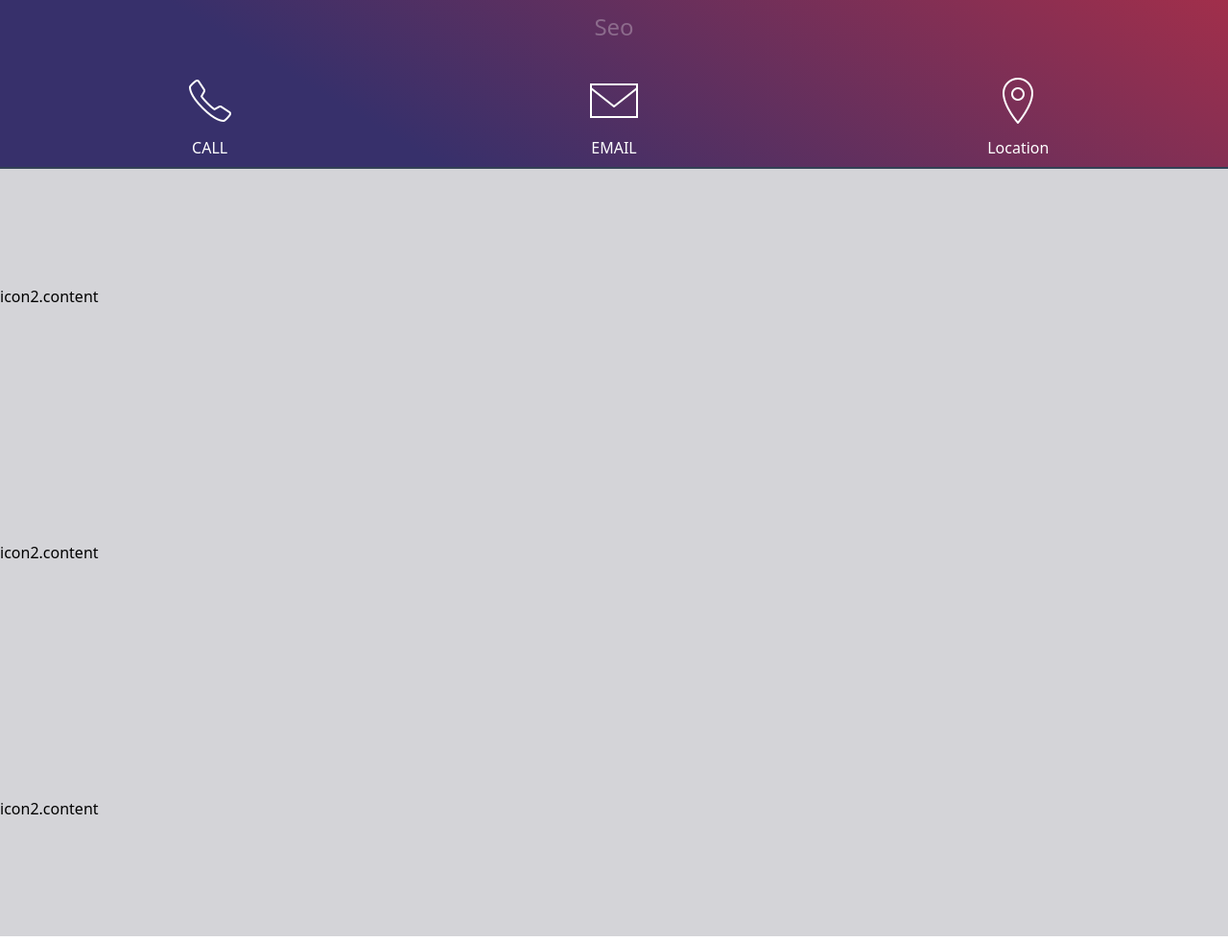
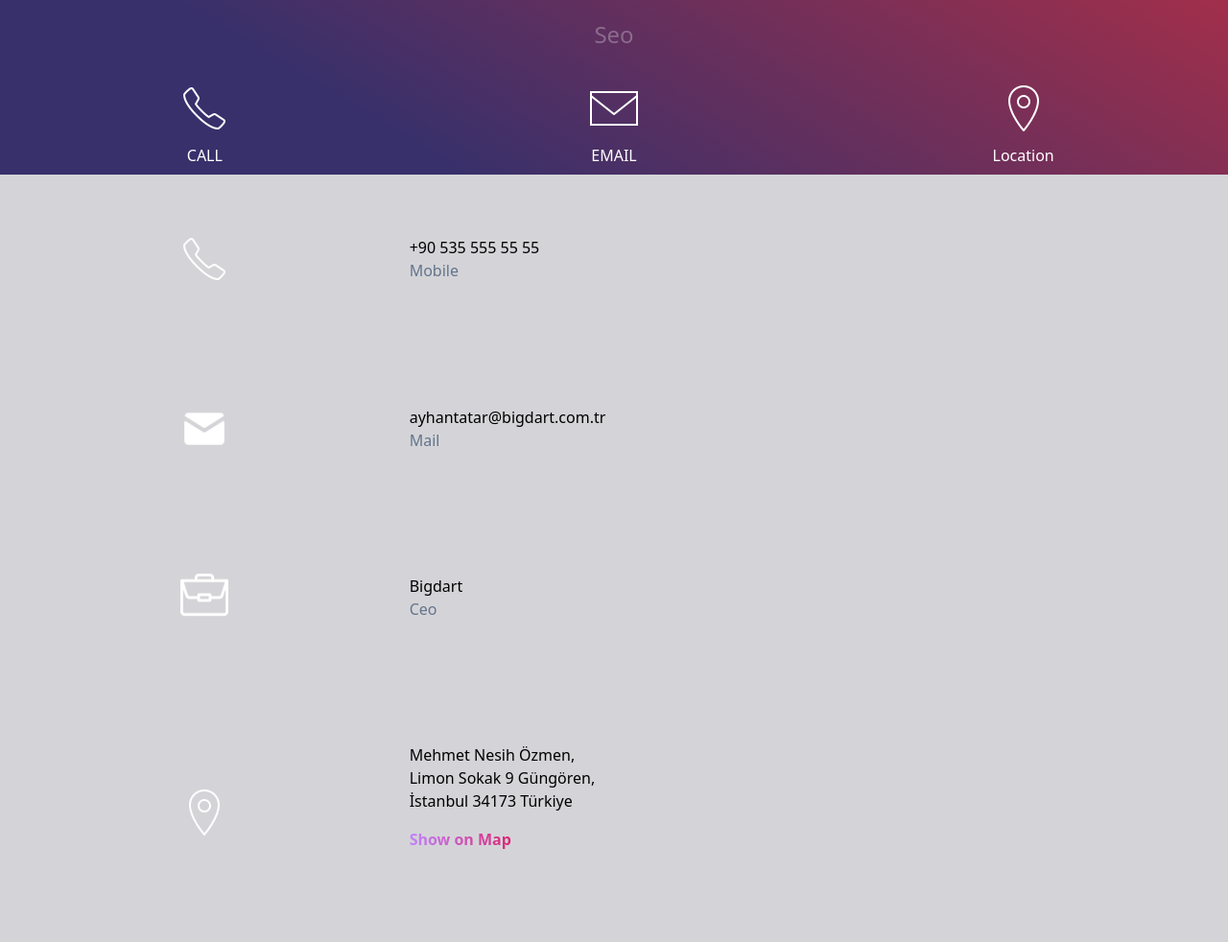
Before and after one commit to berkmehmetguler/vCard-bigdart, a plain HTML site: page index.html in a window 1280 px wide. Shown: the part 388-1370 px from the top of the page at 96% size. Drawn offline with nearby package versions, Linux system fonts and the light colour scheme.

Commit message:
bottom add

```diff
--- a/index.html
+++ b/index.html
@@ -8,37 +8,53 @@
   <title>Document</title>
   <link rel="stylesheet" href="style.css" />
   <script src="https://cdn.tailwindcss.com"></script>
+
 </head>
 
 <body>
   <div class="text-center mx-auto">
-    <div class="flex flex-col justify-content-center pt-4 gap-4 bg-grad">
+    <div class="flex flex-col justify-content-center py-2 space-y-2 gap-4 bg-grad">
       <div class="logo flex items-center justify-center mt-4">
         <img src="/images/pp.png" alt="Ayhan Tatar"
-          class="w-[150px] h-[150px] md:w-[300px] md:h-[300px] rounded-full" />
+          class="w-[170px] h-[170px] md:w-[300px] md:h-[300px] rounded-full" />
       </div>
       <h1 class="text-bold text-white text-3xl">Ayhan Tatar</h1>
       <h3 class="text-zinc-100/30  text-2xl">Seo</h3>
-      <div class="grid grid-cols-3 p-2 border-slate-700 place-items-center items-center text-white border-b-2">
+      <div class="grid grid-cols-3 place-items-center items-center text-white">
 
-        <div class=" ">
+
+
+
+
+        <button class="w-full">
+
           <a href="/">
-            <img src="/images/phone-50.png" alt="Call" class="p-3" />
+          <img src="/images/phone-50.png" alt="Call" class="p-3 mx-auto " />
 
-            CALL</a>
-        </div>
-        <div class=" ">
-          <a href="/">
-            <img src="/images/email-500.png" alt="Mail" class="p-3" />
+          CALL</a>
+        </button>
+                <button class="w-full">
 
-            EMAIL</a>
-        </div>
-        <div class=" ">
-          <a href="/">
-            <img src="/images/location-50.png" alt="Map" class="p-3" />
+                  <a href="/">
+                    <img src="/images/email-500.png" alt="Mail" class="p-3 mx-auto" />
 
-            Location</a>
-        </div>
+                    EMAIL</a>
+                </button>
+
+                <button class="w-full">
+
+                  <a href="/">
+                    <img src="/images/location-50.png" alt="Map" class="p-3 mx-auto" />
+
+                    Location</a>
+                </button>
+
+
+
+
+
+
+
       </div>
 
     </div>
@@ -52,27 +68,41 @@
       <div class="grid grid-cols-1">
 
         <div class="flex flex-row  items-center">
-          <div class="flex">
-            icon
+          <div class="flex w-1/3 place-content-center">
+            <img src="/images/phone-50.png" class="items-center w-[50px]" alt="Phone call">
           </div>
-          <div class="grow">
-            2.content
+          <div class="grow grid grid-rows-2">
+            <div class=""><a href="/">+90 535 555 55 55</a></div>
+            <div class=""><h3 class="text-slate-500">Mobile</h3></div>
           </div>
         </div>
         <div class="flex flex-row  items-center">
-          <div class="flex">
-            icon
+          <div class="flex w-1/3 place-content-center">
+            <img src="/images/mail-48.png" class="items-center w-[50px]" alt="Mail Me">
           </div>
-          <div class="grow">
-            2.content
+          <div class="grow grid grid-rows-2 ">
+            <div class=""><a href="/">ayhantatar@bigdart.com.tr</a></div>
+            <div class=""><h3 class="text-slate-500">Mail</h3></div>
           </div>
         </div>
         <div class="flex flex-row  items-center">
-          <div class="flex">
-            icon
+          <div class="flex w-1/3 place-content-center">
+            <img src="/images/portfolio.png" class="items-center w-[50px]" alt="Work">
           </div>
-          <div class="grow">
-            2.content
+          <div class="grow grid grid-rows-2">
+            <div class=""><h2>Bigdart</h2></div>
+            <div class=""><h3 class="text-slate-500">Ceo</h3></div>
+          </div>
+        </div>
+        <div class="flex flex-row  items-center ">
+          <div class="flex w-1/3 place-content-center">
+            <img src="/images/location-50.png" class="items-center w-[50px]" alt="Location">
+          </div>
+          <div class="grow grid grid-rows-2 space-y-4">
+            <div class=""><h2>Mehmet Nesih Özmen, <br> Limon Sokak 9
+              Güngören, <br> İstanbul 34173
+              Türkiye</h2></div>
+            <div class=""><a href="/" class="underline font-bold text-transparent  bg-clip-text bg-gradient-to-r from-purple-400 to-pink-600">Show on Map</a></div>
           </div>
         </div>
 
@@ -80,6 +110,9 @@
 
     </div>
   </div>
+
+
+
 </body>
 
 </html>
```
Also changed, not shown: images/portfolio.png (added).
